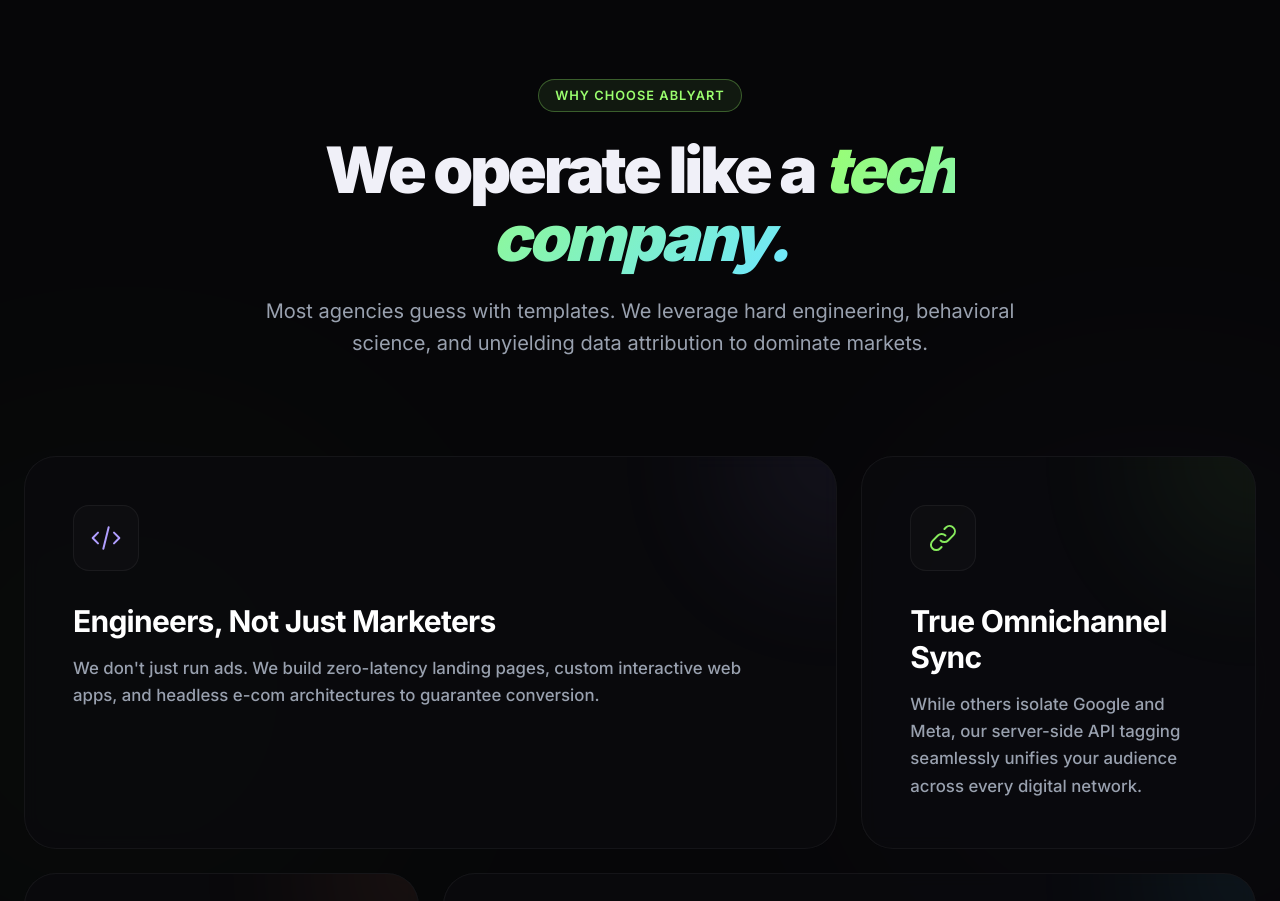
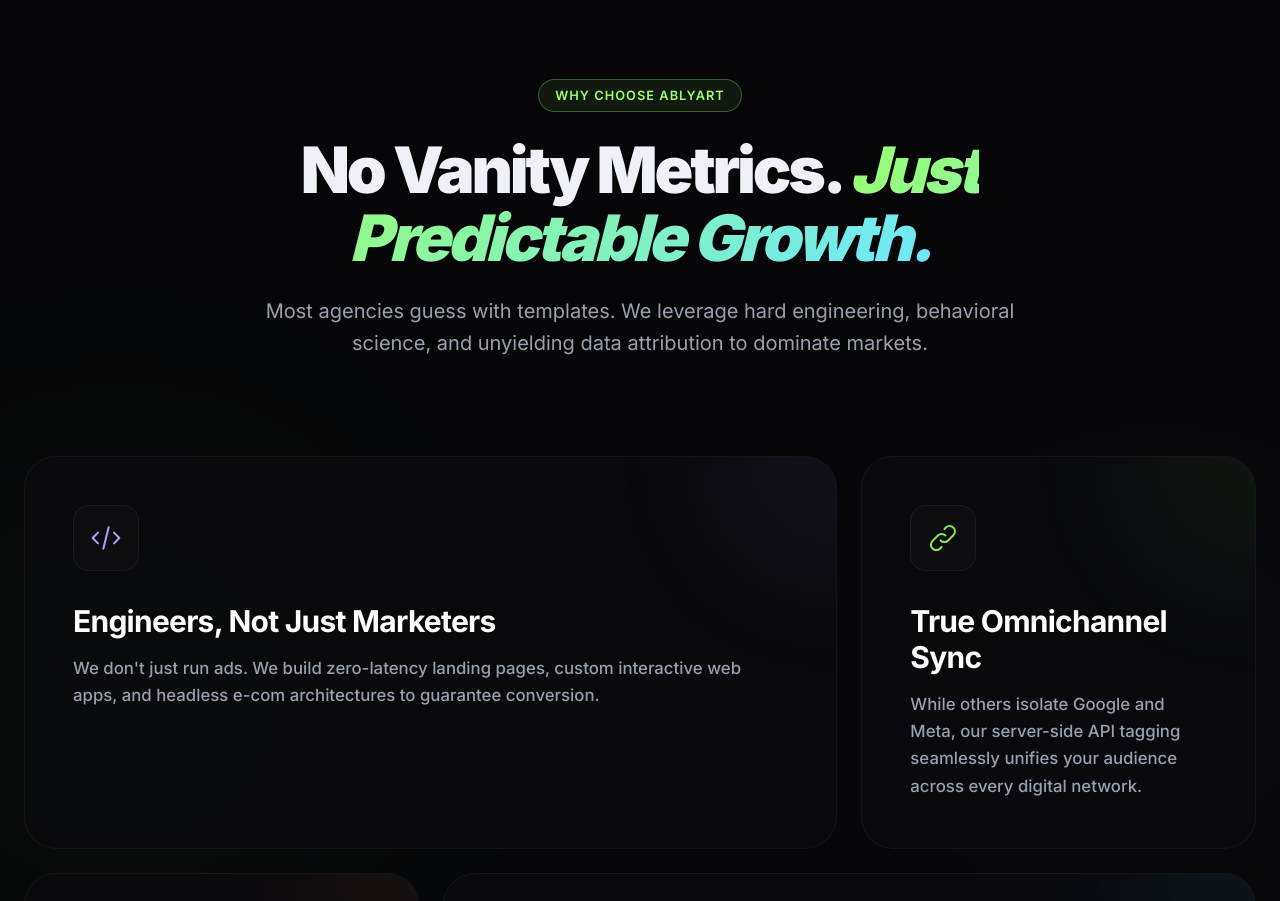
Before and after one commit to einfoengine/ablyart, a Next.js app: page / in a window 1280 px wide. Shown: the part 7460-8361 px from the top of the page. Built offline with nearby package versions, Linux system fonts and the light colour scheme.

Commit message:
Why choose us

```diff
--- a/src/components/WhyChooseUsSection.tsx
+++ b/src/components/WhyChooseUsSection.tsx
@@ -70,7 +70,7 @@
             <span className="tag-pill">Why Choose Ablyart</span>
           </div>
           <h2 className="text-[clamp(2.5rem,5vw,4rem)] font-black tracking-tighter leading-[1.05] mb-6 text-[#f0f0f8]">
-            We operate like a <span className="gradient-text italic">tech company.</span>
+            No Vanity Metrics. <span className="gradient-text italic">Just Predictable Growth.</span>
           </h2>
           <p className="text-lg md:text-xl text-gray-400 leading-relaxed">
             Most agencies guess with templates. We leverage hard engineering, behavioral science, and unyielding data attribution to dominate markets.
```
